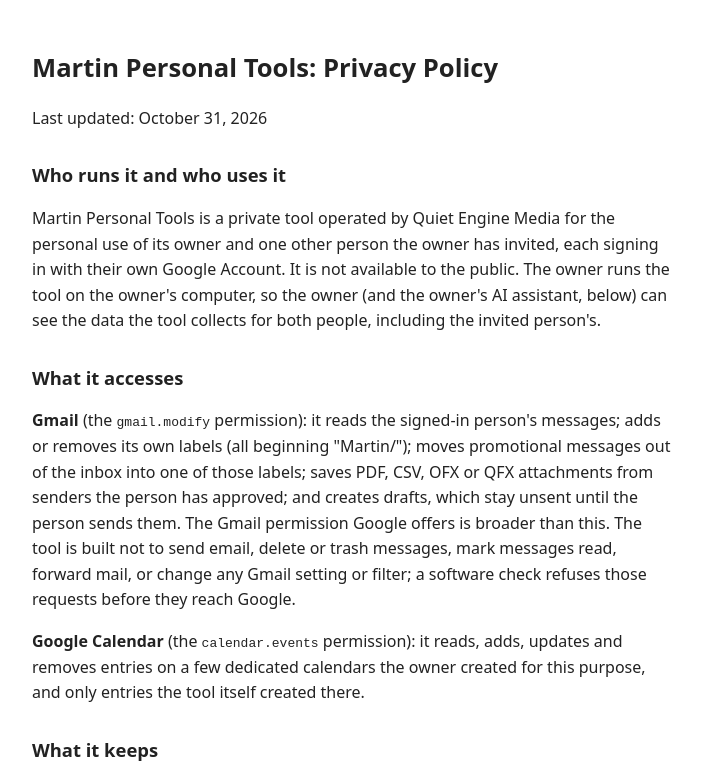
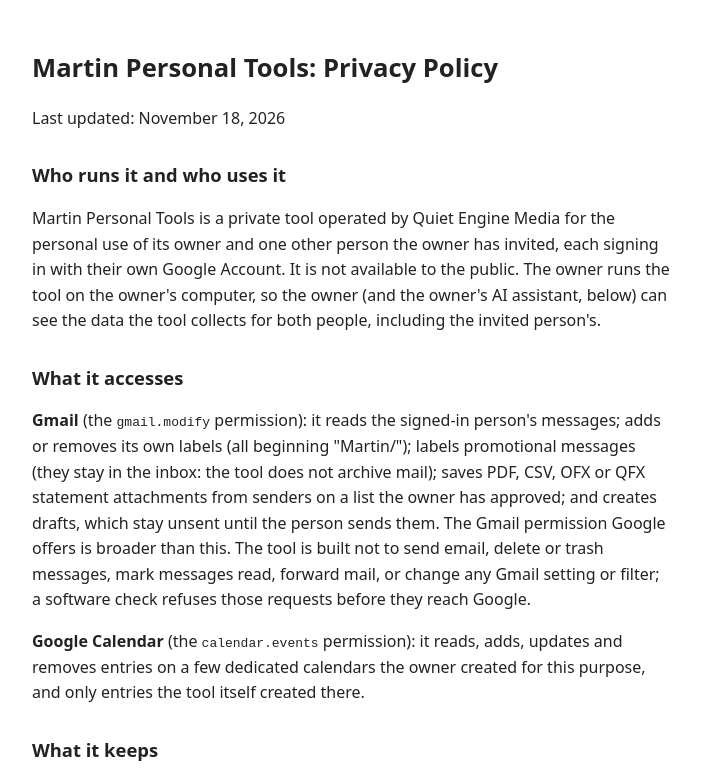
Before and after one commit to quietenginemedia/quietenginemedia.github.io, a plain HTML site: page mpt/privacy.html in a window 1280 px wide. Shown: the top 777 px of the page, without its empty margins (288-990 px from the left). Drawn offline with Linux system fonts and the light colour scheme.

Commit message:
mpt privacy: no archiving, receipts and school events (Nov 18, 2026)

```diff
--- a/mpt/privacy.html
+++ b/mpt/privacy.html
@@ -12,17 +12,17 @@
 </head>
 <body>
 <h1>Martin Personal Tools: Privacy Policy</h1>
-<p>Last updated: October 31, 2026</p>
+<p>Last updated: November 18, 2026</p>
 
 <h2>Who runs it and who uses it</h2>
 <p>Martin Personal Tools is a private tool operated by Quiet Engine Media for the personal use of its owner and one other person the owner has invited, each signing in with their own Google Account. It is not available to the public. The owner runs the tool on the owner's computer, so the owner (and the owner's AI assistant, below) can see the data the tool collects for both people, including the invited person's.</p>
 
 <h2>What it accesses</h2>
-<p><strong>Gmail</strong> (the <code>gmail.modify</code> permission): it reads the signed-in person's messages; adds or removes its own labels (all beginning "Martin/"); moves promotional messages out of the inbox into one of those labels; saves PDF, CSV, OFX or QFX attachments from senders the person has approved; and creates drafts, which stay unsent until the person sends them. The Gmail permission Google offers is broader than this. The tool is built not to send email, delete or trash messages, mark messages read, forward mail, or change any Gmail setting or filter; a software check refuses those requests before they reach Google.</p>
+<p><strong>Gmail</strong> (the <code>gmail.modify</code> permission): it reads the signed-in person's messages; adds or removes its own labels (all beginning "Martin/"); labels promotional messages (they stay in the inbox: the tool does not archive mail); saves PDF, CSV, OFX or QFX statement attachments from senders on a list the owner has approved; and creates drafts, which stay unsent until the person sends them. The Gmail permission Google offers is broader than this. The tool is built not to send email, delete or trash messages, mark messages read, forward mail, or change any Gmail setting or filter; a software check refuses those requests before they reach Google.</p>
 <p><strong>Google Calendar</strong> (the <code>calendar.events</code> permission): it reads, adds, updates and removes entries on a few dedicated calendars the owner created for this purpose, and only entries the tool itself created there.</p>
 
 <h2>What it keeps</h2>
-<p>On the owner's computer, kept separately for each person: message ids, sender, subject, date and the label applied; for messages filed as expected replies, promotions or statements, a cleaned copy of the message text (links reduced to their website name, long numbers and codes masked, at most 8,000 characters); a list of offers and coupon codes; saved statement files; calendar entries the tool manages; and activity logs. Any single message can also be shown to the owner's assistant on request. Links in messages are never opened. The owner's computer is backed up in encrypted form, including an encrypted copy in the owner's own cloud storage. Drafts and labels the tool creates live in the person's own Gmail.</p>
+<p>On the owner's computer, kept separately for each person: message ids, sender, subject, date and the label applied; for messages filed as expected replies, promotions or statements, a cleaned copy of the message text (links reduced to their website name, long numbers and codes masked, at most 8,000 characters); a list of offers and coupon codes; for receipts, refunds, deposit notices and statement-ready notices, and for other messages that show a payment amount, the sender, date, amount (and the card's last four digits or a tip, when shown) and the few lines they were read from, which the owner uses to keep the household budget and to match bank or card lines (also kept on the owner's own computers); suggested school calendar entries read from school emails; saved statement files; calendar entries the tool manages; and activity logs. Any single message can also be shown to the owner's assistant on request. Links in messages are never opened. The owner's computer is backed up in encrypted form, including an encrypted copy in the owner's own cloud storage. Drafts and labels the tool creates live in the person's own Gmail.</p>
 
 <h2>Who else receives it</h2>
 <p>The owner's personal AI assistant runs on Anthropic's Claude service, so message content the tool reads is sent to Anthropic to be sorted and summarised for the person; Anthropic handles it under its own terms for the owner's account, and the owner has turned off Anthropic's use of their content for model training. No other outside service receives it. No data is sold or used for advertising. Data obtained through Google APIs is used only for the purposes above, in line with the Google API Services User Data Policy, including its Limited Use requirements, and this tool does not use it to develop, improve or train AI or machine-learning models.</p>
```
